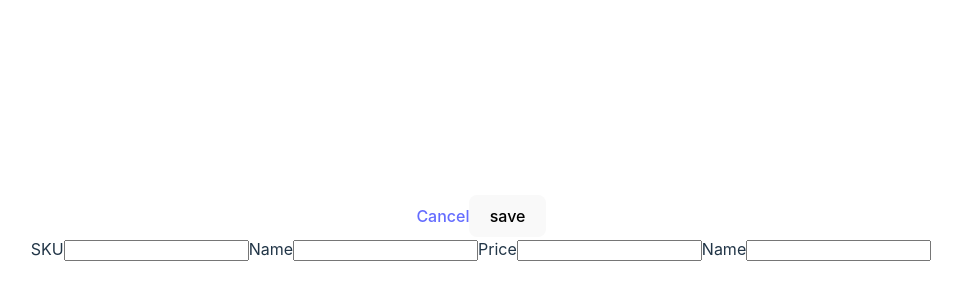
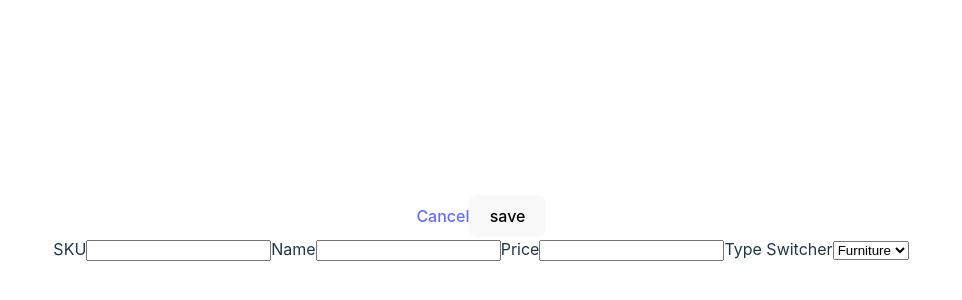
Before and after one commit to Jinpai666/Product-List-App, a React (Vite) app: page /add-product in a window 1280 px wide. Shown: the part 172-472 px from the top of the page, without its empty margins (159-1121 px from the left). Built offline with nearby package versions, Linux system fonts and the light colour scheme.

Commit message:
first logic for adding items done

```diff
--- a/src/pages/AddProduct/AddProduct.jsx
+++ b/src/pages/AddProduct/AddProduct.jsx
@@ -1,38 +1,100 @@
 import React from 'react';
 import './AddProduct.scss'
-import {Link} from "react-router-dom";
+import {Link, useNavigate } from "react-router-dom";
 import {useEffect, useState} from "react";
 
 function AddProduct(props) {
-    const [listItems, setListItems] = useState([]) ;
+    let itemsFromStorage = (JSON.parse(window.localStorage.getItem('list')));
+    console.log(itemsFromStorage)
+    const [name, setName] = useState('')
+    const [SKU, setSKU] = useState('')
+    const [price, setPrice] = useState('')
+    const [unique, setUnique] = useState('furniture')
+    const [uniqueText, setUniqueText] = useState('Dimensions')
 
-    useEffect(()=>{
-        window.localStorage.getItem('list') && setListItems (JSON.parse(window.localStorage.getItem('list')));
-        console.log('zmieniam')
-    },[]);
+    const navigate = useNavigate();
+
+    const handleSave = () => {
+        let newItem;
+        if (unique === 'furniture') {
+            newItem = {
+                SKU: SKU,
+                name: name,
+                price: price,
+                type: unique,
+                dimensions: 'dimensions'
+            }
+        }
+        if (unique === 'dvd') {
+            newItem = {
+                SKU: SKU,
+                name: name,
+                price: price,
+                type: unique,
+                Size: 'Size'
+
+            }
+        }
+        if (unique === 'book') {
+            newItem = {
+                SKU: SKU,
+                name: name,
+                price: price,
+                type: unique,
+                weight: 'weight'
+            }
+        }
+
+        const newItemList =[...itemsFromStorage,newItem]
+        window.localStorage.setItem('list', JSON.stringify(newItemList))
+
+        navigate("/")
+
+
+
+    }
+    const handleChange = event => {
+        setUnique(event.target.value);
+        unique === 'furniture' && setUniqueText('Dimensions')
+        unique === 'dvd' && setUniqueText('Size')
+        unique === 'book' && setUniqueText('Weight')
+    }
     return (
         <>
             <Link to="/">Cancel</Link>
-            <button>save</button>
+            <button onClick={handleSave}>save</button>
             <form>
                 <label>
                     SKU
-                    <input type="text"/>
+                    <input
+                        type="text"
+                        onChange={event => {setSKU(event.target.value)}}
+                    />
                 </label>
 
                 <label>
                     Name
-                    <input type="text"/>
+                    <input
+                        type="text"
+                        onChange={event => {setName(event.target.value)}}
+                    />
                 </label>
 
                 <label>
                     Price
-                    <input type="text"/>
+                    <input
+                        type="text"
+                        onChange={event => {setPrice(event.target.value)}}
+                    />
                 </label>
 
                 <label>
-                    Name
-                    <input type="text"/>
+                    Type Switcher
+                    <select onChange={handleChange}>
+                        <option value="furniture">Furniture</option>
+                        <option value="dvd">DVD</option>
+                        <option value="book">Book</option>
+                    </select>
                 </label>
 
             </form>
```
Also changed, not shown: src/utils/localStorageDataOperations.js (deleted), src/utils/localStorageDataOperations.jsx (added).
